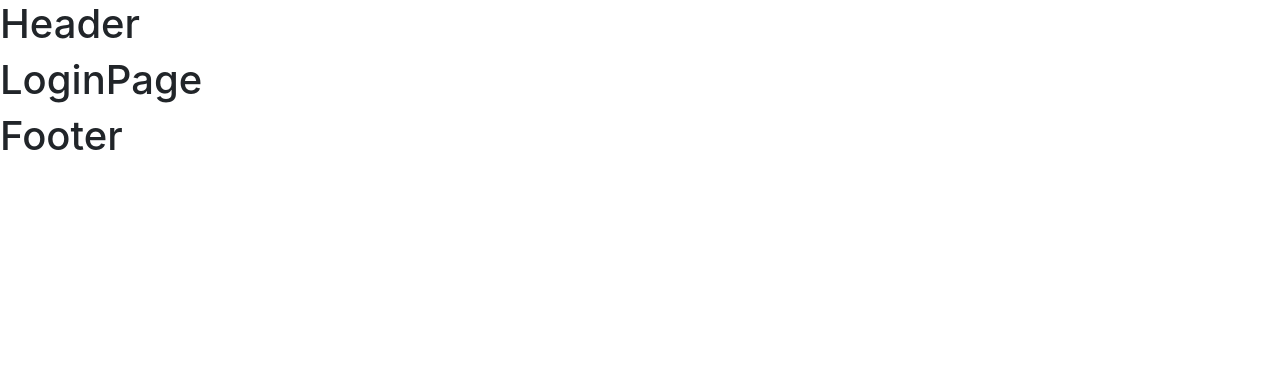
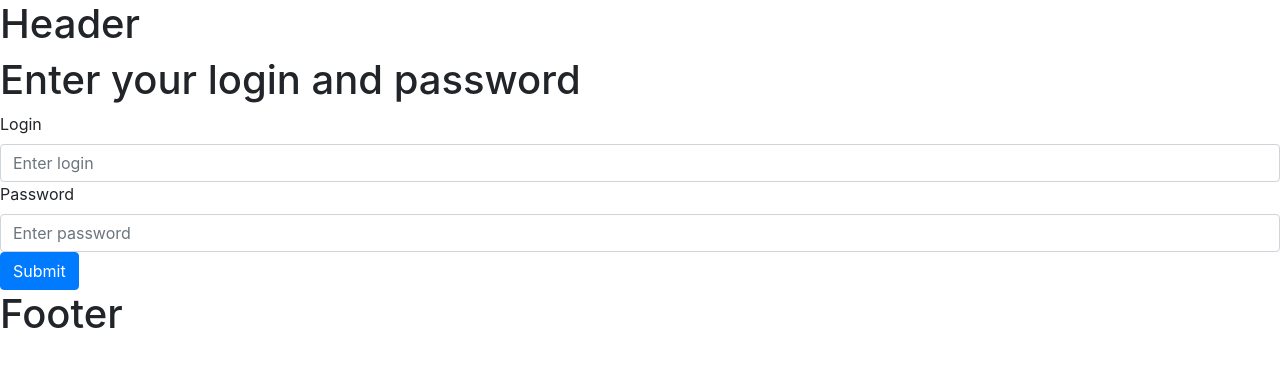
Before and after one commit to wrotewrong/kodilla-adsApp, a React (Create React App) app in the folder client/: page /login in a window 1280 px wide. Shown: the top 366 px of the page. Built offline with nearby package versions, Linux system fonts and the light colour scheme.

Commit message:
Add LoginForm component and logIn action creator

```diff
--- a/client/src/components/features/LoginForm/LoginForm.js
+++ b/client/src/components/features/LoginForm/LoginForm.js
@@ -0,0 +1,104 @@
+import Form from 'react-bootstrap/Form';
+import Button from 'react-bootstrap/Button';
+import Alert from 'react-bootstrap/Alert';
+import Spinner from 'react-bootstrap/Spinner';
+import { useState } from 'react';
+import { API_URL } from '../../../config';
+import { useDispatch } from 'react-redux';
+import { logIn } from '../../../redux/userRedux';
+import { useNavigate } from 'react-router-dom';
+
+const LoginForm = () => {
+  const [login, setLogin] = useState('');
+  const [password, setPassword] = useState('');
+  const [status, setStatus] = useState(null); // null, loading, success, serverError, clientError
+  const dispatch = useDispatch();
+  const navigate = useNavigate();
+
+  const handleSubmit = (e) => {
+    e.preventDefault();
+
+    const options = {
+      method: 'POST',
+      headers: { 'Content-type': 'application/json' },
+      body: JSON.stringify({
+        login,
+        password,
+      }),
+    };
+
+    setStatus('loading');
+    fetch(`${API_URL}/auth/login`, options)
+      .then((res) => {
+        if (res.status === 200) {
+          setStatus('success');
+          dispatch(logIn({ login }));
+          navigate('/');
+        } else if (res.status === 400) {
+          setStatus('clientError');
+        } else {
+          setStatus('serverError');
+        }
+      })
+      .catch((err) => {
+        setStatus('serverError');
+      });
+  };
+
+  return (
+    <Form onSubmit={handleSubmit}>
+      {status === 'success' && (
+        <Alert variant='success'>
+          <Alert.Heading>Success!</Alert.Heading>
+          <p>Login successfull</p>
+        </Alert>
+      )}
+
+      {status === 'serverError' && (
+        <Alert variant='danger'>
+          <Alert.Heading>Something went wrong...</Alert.Heading>
+          <p>Unexpected error, try again</p>
+        </Alert>
+      )}
+
+      {status === 'clientError' && (
+        <Alert variant='danger'>
+          <Alert.Heading>Incorrect data</Alert.Heading>
+          <p>Login or password are incorrect</p>
+        </Alert>
+      )}
+
+      {status === 'loading' && (
+        <Spinner
+          animation='border'
+          role='status'
+          className='d-block mx-auto'
+        ></Spinner>
+      )}
+
+      <Form.Group controlId='formLogin'>
+        <Form.Label>Login</Form.Label>
+        <Form.Control
+          type='text'
+          value={login}
+          onChange={(e) => setLogin(e.target.value)}
+          placeholder='Enter login'
+        ></Form.Control>
+      </Form.Group>
+
+      <Form.Group controlId='formLogin'>
+        <Form.Label>Password</Form.Label>
+        <Form.Control
+          type='password'
+          value={password}
+          onChange={(e) => setPassword(e.target.value)}
+          placeholder='Enter password'
+        ></Form.Control>
+      </Form.Group>
+
+      <Button type='submit'>Submit</Button>
+    </Form>
+  );
+};
+
+export default LoginForm;
--- a/client/src/components/features/RegisterForm/RegisterForm.js
+++ b/client/src/components/features/RegisterForm/RegisterForm.js
@@ -28,7 +28,8 @@ const RegisterForm = () => {
     };
 
     setStatus('loading');
-    fetch(`${API_URL}/auth/register`, options).then((res) => {
+    fetch(`${API_URL}/auth/register`, options)
+      .then((res) => {
         if (res.status === 201) {
           setStatus('success');
         } else if (res.status === 400) {
@@ -38,6 +39,9 @@ const RegisterForm = () => {
         } else {
           setStatus('serverError');
         }
+      })
+      .catch((err) => {
+        setStatus('serverError');
       });
   };
 
--- a/client/src/components/pages/LoginPage/LoginPage.js
+++ b/client/src/components/pages/LoginPage/LoginPage.js
@@ -1,5 +1,12 @@
+import LoginForm from '../../features/LoginForm/LoginForm';
+
 const LoginPage = () => {
-  return <h1>LoginPage</h1>;
+  return (
+    <>
+      <h1>Enter your login and password</h1>
+      <LoginForm />
+    </>
+  );
 };
 
 export default LoginPage;
--- a/client/src/redux/userRedux.js
+++ b/client/src/redux/userRedux.js
@@ -1,22 +1,29 @@
 /* SELECTORS */
 
 /* ACTIONS */
+const createActionName = (actionName) => `app/users/${actionName}`;
+const LOG_IN = createActionName('LOG_IN');
 
-// action name creator
+/* ACTION CREATORS */
+export const logIn = (payload) => ({
+  type: LOG_IN,
+  payload,
+});
 
 /* THUNKS */
 
 /* INITIAL STATE */
 
 const initialState = {
-  data: [],
-  request: {},
+  user: null,
 };
 
 /* REDUCER */
 
 export default function reducer(statePart = initialState, action = {}) {
   switch (action.type) {
+    case LOG_IN:
+      return action.payload;
     default:
       return statePart;
   }
```
Lines whose indentation alone changed are shown as unchanged.
